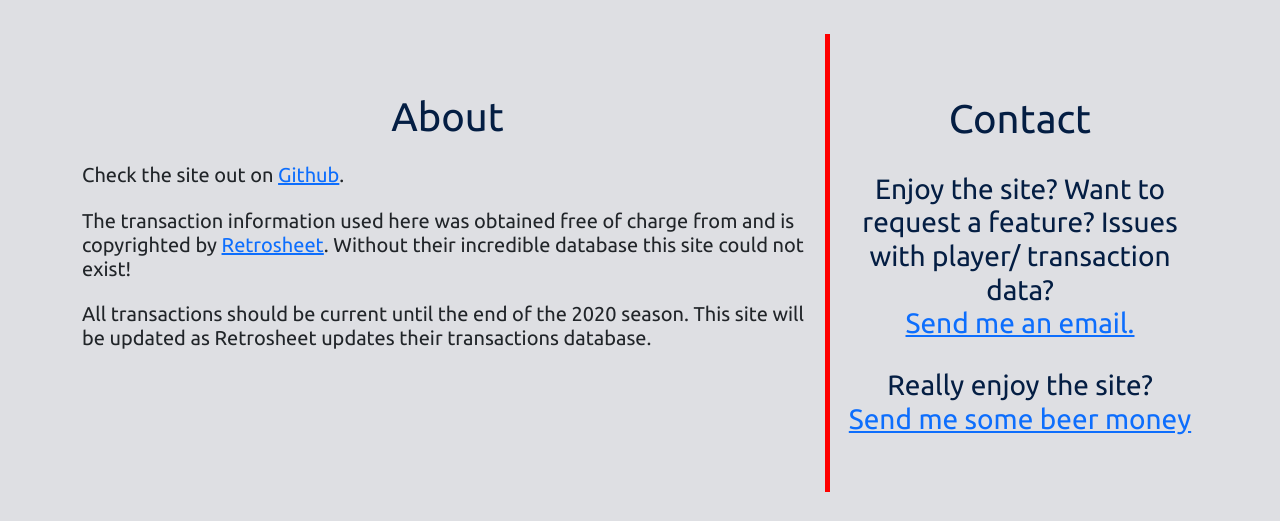
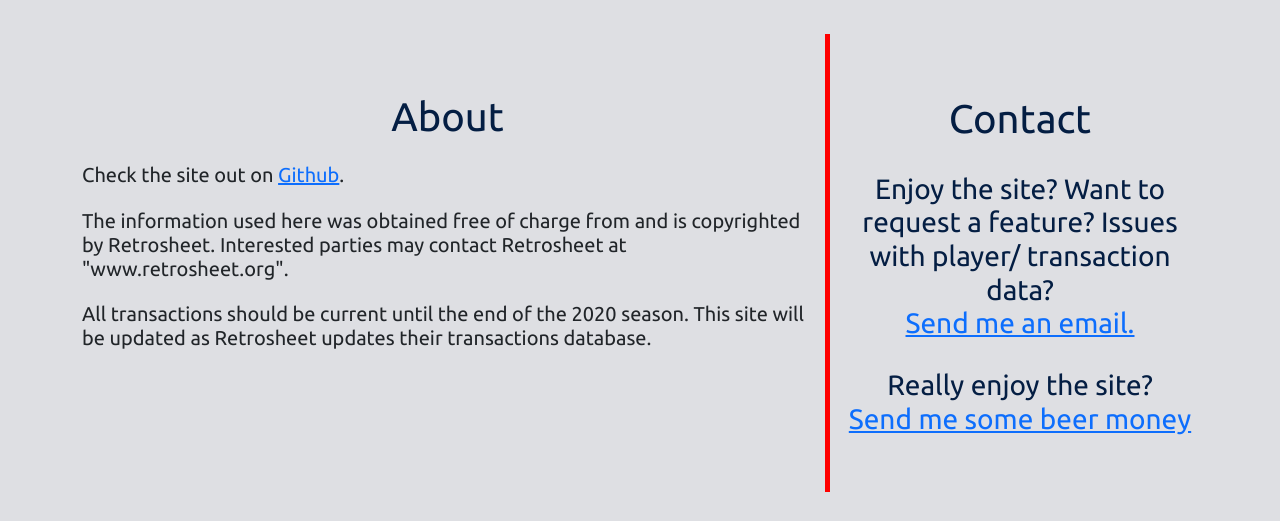
Before and after one commit to GrubHubGitTub/BaseballTradeTrees, a Flask app: page /contact in a window 1280 px wide. Shown: the part 56-577 px from the top of the page. Run offline with Flask 2, Linux system fonts and the light colour scheme.

Commit message:
retrosheet disclaimer

```diff
--- a/templates/contact.html
+++ b/templates/contact.html
@@ -40,7 +40,9 @@
         <div class="col-md-8" style="margin:3% 0 0 0">
             <h1 class="about"> About </h1>
             <h5 class="about-text">Check the site out on <a href="https://github.com/GrubHubGitTub/BaseballTradeTrees">Github</a>.</h5>
-            <h5 class="about-text">The transaction information used here was obtained free of charge from and is copyrighted by <a href="https://www.retrosheet.org">Retrosheet</a>. Without their incredible database this site could not exist!</h5>
+            <h5 class="about-text"> The information used here was obtained free of
+ charge from and is copyrighted by Retrosheet.  Interested
+ parties may contact Retrosheet at "www.retrosheet.org".</h5>
             <h5 class="about-text">All transactions should be current until the end of the 2020 season. This site will be updated as Retrosheet updates their transactions database. </h5>
         </div>
         <div class="col-md-4" style="margin:4% 0">
--- a/templates/home.html
+++ b/templates/home.html
@@ -2,7 +2,7 @@
 <html lang="en">
 <head>
     <meta charset="UTF-8">
-    <title>MLB Trade Trees</title>
+    <title>MLB Trade Trees- Analyze Baseball Trades</title>
     <link rel="icon" href="../static/images/favicon.ico">
     <link rel="preconnect" href="https://fonts.googleapis.com">
     <link rel="preconnect" href="https://fonts.gstatic.com" crossorigin>
```
Also changed, not shown: README.md.
